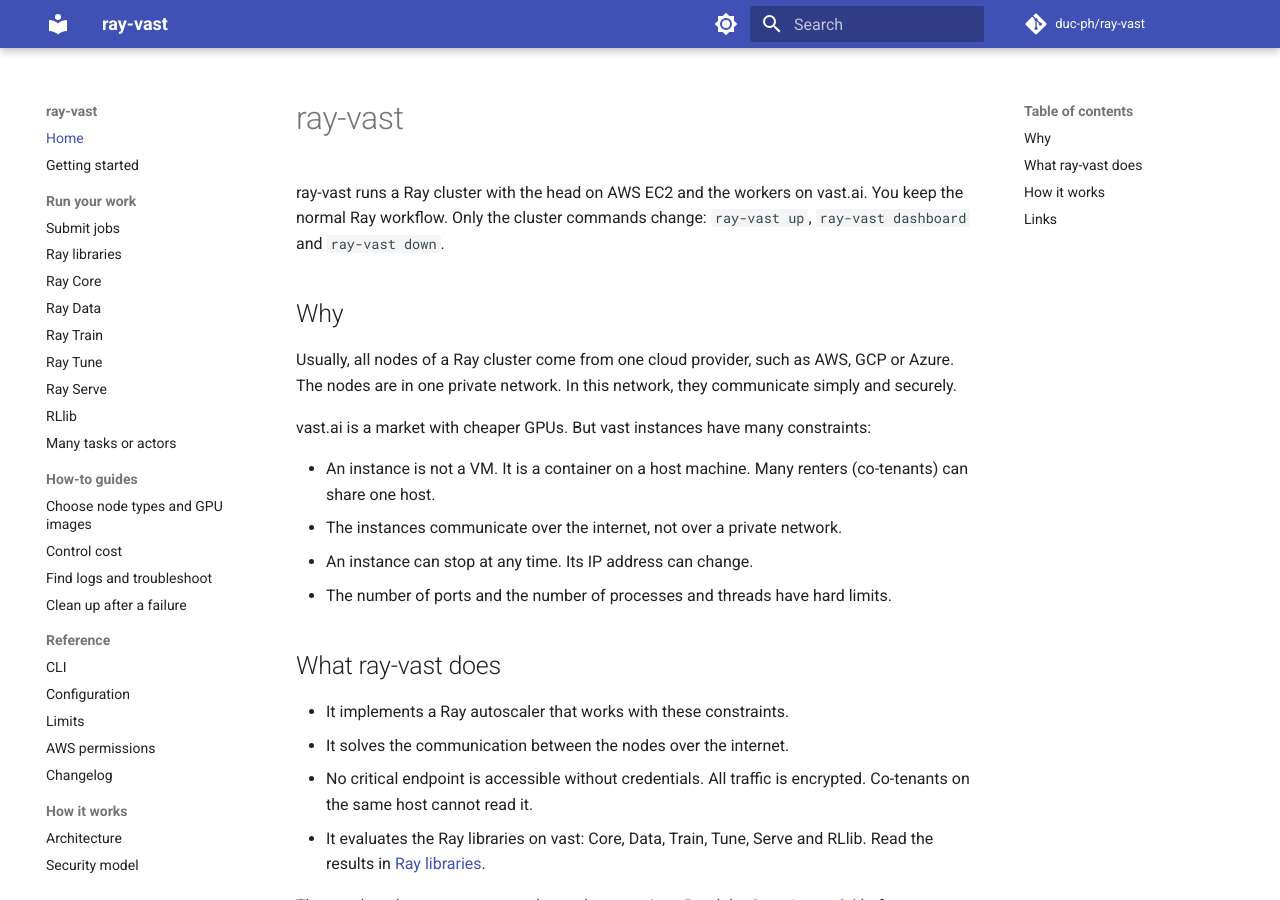
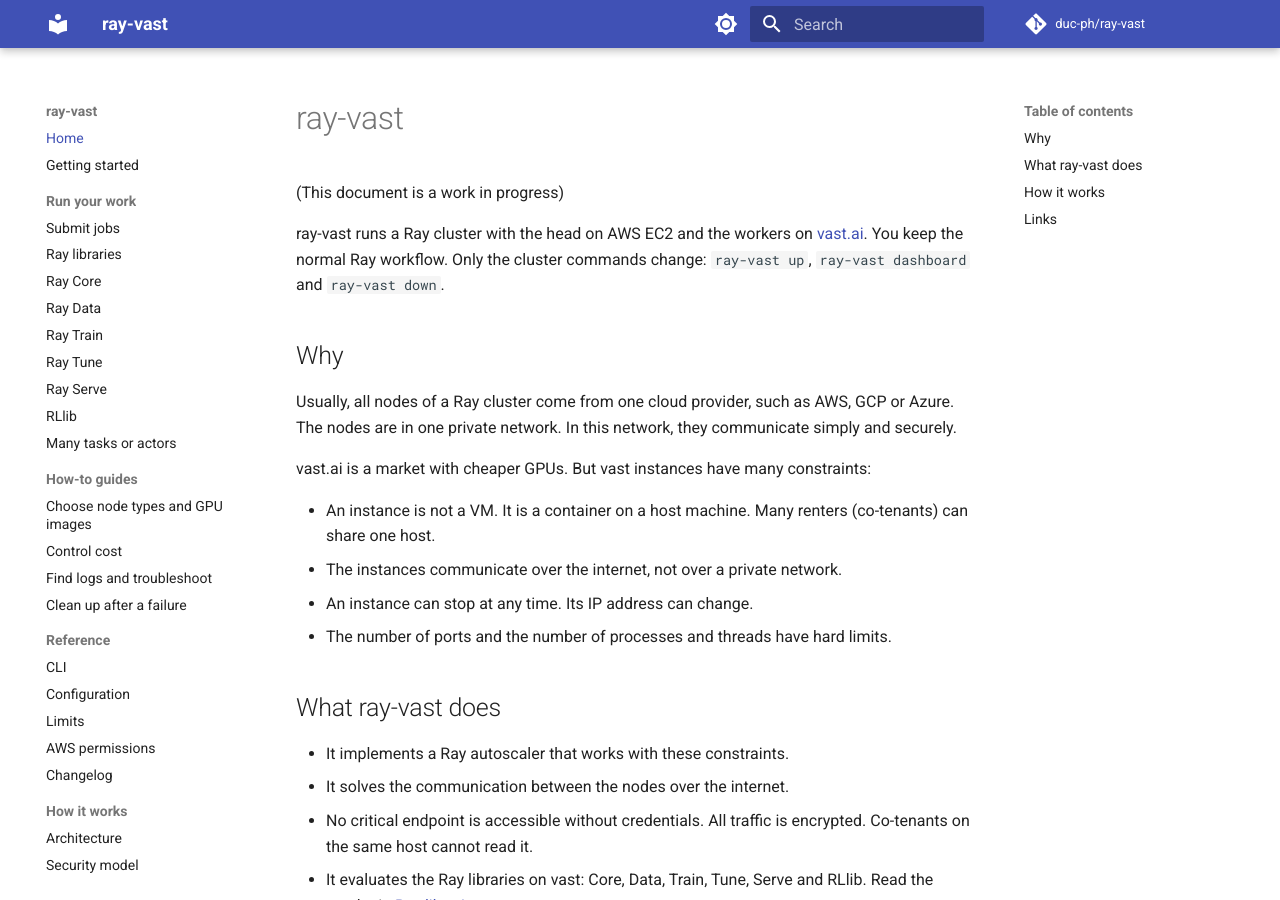
Before and after one commit to duc-ph/ray-vast, an MkDocs documentation site: the page built from docs/index.md, in a window 1280 px wide and 900 px high. Built offline with MkDocs 1.6.1 and Material for MkDocs 9.7.7, drawn with Linux system fonts in a browser that asks for light colours; comment, search, counter and statistics services are not loaded.

Commit message:
docs: mark the documentation as work in progress; link vast.ai

```diff
--- a/docs/index.md
+++ b/docs/index.md
@@ -1,6 +1,8 @@
 # ray-vast
 
-ray-vast runs a Ray cluster with the head on AWS EC2 and the workers on vast.ai.
+(This document is a work in progress)
+
+ray-vast runs a Ray cluster with the head on AWS EC2 and the workers on [vast.ai](https://vast.ai/).
 You keep the normal Ray workflow. Only the cluster commands change: `ray-vast up`, `ray-vast dashboard` and `ray-vast down`.
 
 ## Why
```
Also changed, not shown: README.md (+1 -1 lines).
